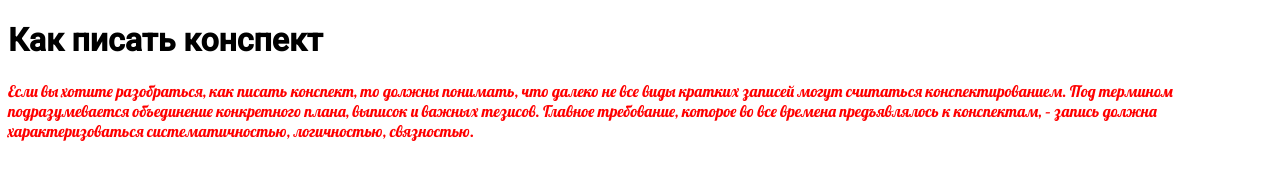
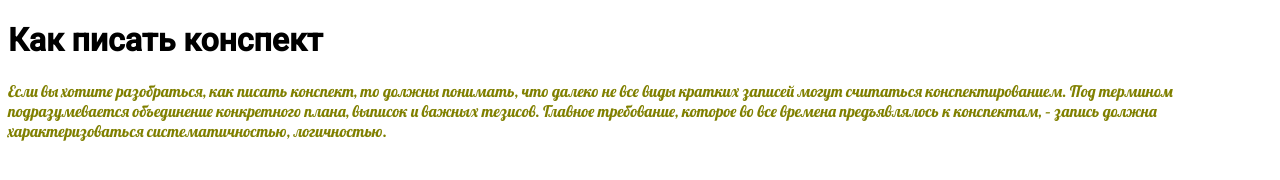
Before and after one commit to WebHeroSchool/ProjectHTML_almal, a plain HTML site: page index.html in a window 1280 px wide. Drawn offline with Linux system fonts and the light colour scheme.

Commit message:
Правки 2

```diff
--- a/index.html
+++ b/index.html
@@ -9,7 +9,7 @@
   <body>
      <div class="section">
         <h1 class="title">Как писать конспект</h1>
-        <p>Если вы хотите разобраться, как писать конспект, то должны понимать, что далеко не все виды кратких записей могут считаться конспектированием. Под термином подразумевается объединение конкретного плана, выписок и важных тезисов. Главное требование, которое во все времена предъявлялось к конспектам, – запись должна характеризоваться систематичностью, логичностью, связностью.</p>
+        <p>Если вы хотите разобраться, как писать конспект, то должны понимать, что далеко не все виды кратких записей могут считаться конспектированием. Под термином подразумевается объединение конкретного плана, выписок и важных тезисов. Главное требование, которое во все времена предъявлялось к конспектам, – запись должна характеризоваться систематичностью, логичностью.</p>
      </div>
   </body>
 </html>
--- a/style.css
+++ b/style.css
@@ -1,5 +1,5 @@
 .section {
-  color: red;
+  color: olive;
   font-family: 'Lobster', serif;
 }
 .title {
```
